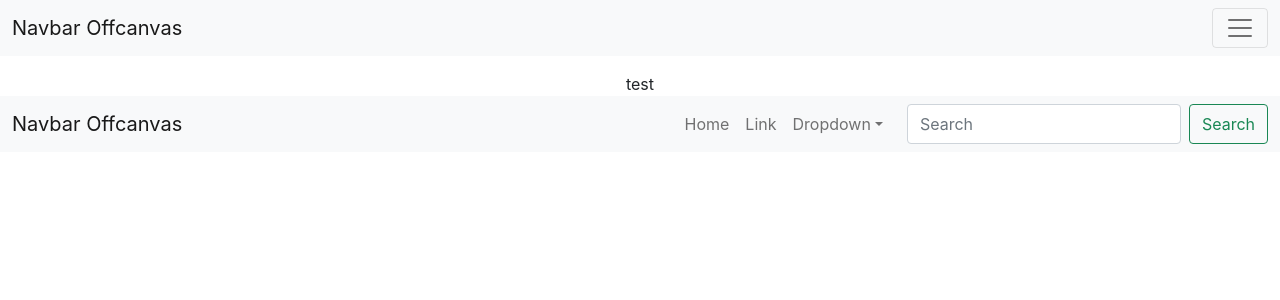
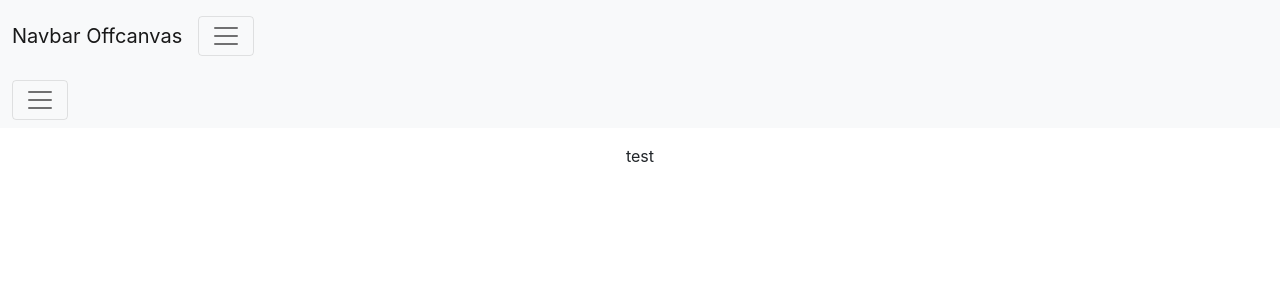
Before and after one commit to MaliaCataleya/CloudComputing, a React (Create React App) app in the folder cloud-computing/: page / in a window 1280 px wide. Shown: the top 300 px of the page. Built offline with nearby package versions, Linux system fonts and the light colour scheme.

Commit message:
change navbar

```diff
--- a/cloud-computing/src/App.js
+++ b/cloud-computing/src/App.js
@@ -1,16 +1,18 @@
 import './App.css';
 import React from "react";
 import MapComponent from "./mapPage/mapComponent"
-import { Dropdown } from 'bootstrap';
 import DropDownComponent from './mapPage/dropDownComponent';
 import RightMenuComponent from './mapPage/rightMenuComponent';
+import { Navbar } from "react-bootstrap"
 
 function App() {
   return (
     <div className="App">
-<RightMenuComponent></RightMenuComponent>
+    <Navbar key={false} bg="light" expand={false} className="mb-3 ">
+      <RightMenuComponent></RightMenuComponent>
+      <DropDownComponent></DropDownComponent>
+    </Navbar>
       <MapComponent></MapComponent>
-      <DropDownComponent></DropDownComponent>
     </div>
   )
 
--- a/cloud-computing/src/mapPage/dropDownComponent.js
+++ b/cloud-computing/src/mapPage/dropDownComponent.js
@@ -1,58 +1,35 @@
 import React from "react";
-import { Navbar, Container, Offcanvas, Nav, NavDropdown, Form, FormControl, Button } from 'react-bootstrap';
+import { Navbar, Container, Offcanvas, NavDropdown, Form, Button, Nav, FormControl } from "react-bootstrap"
 
-function DropDownComponent() {
+function RightMenuComponent() {
   return (
     <>
-  {[false].map((expand) => (
-    <Navbar key={false} bg="light" className="mb-3">
-      <Container fluid>
-        <Navbar.Brand href="#">Navbar Offcanvas</Navbar.Brand>
-        <Navbar.Toggle aria-controls={`offcanvasNavbar-false-${false}`} />
-        <Navbar.Offcanvas
-          id={`offcanvasNavbar-false-${false}`}
-          aria-labelledby={`offcanvasNavbarLabel-false-${false}`}
-          placement="end"
-        >
+      <Container fluid className="">
+        <Navbar.Toggle aria-controls={`offcanvasNavbar`} />
+        <Navbar.Offcanvas id={`offcanvasNavbar`} aria-labelledby={`offcanvasNavbarLabel`} placement="end">
           <Offcanvas.Header closeButton>
-            <Offcanvas.Title id={`offcanvasNavbarLabel-false-${false}`}>
-              Offcanvas
-            </Offcanvas.Title>
+            <Offcanvas.Title id={`offcanvasNavbarLabel`}>Offcanvas</Offcanvas.Title>
           </Offcanvas.Header>
           <Offcanvas.Body>
             <Nav className="justify-content-end flex-grow-1 pe-3">
               <Nav.Link href="#action1">Home</Nav.Link>
               <Nav.Link href="#action2">Link</Nav.Link>
-              <NavDropdown
-                title="Dropdown"
-                id={`offcanvasNavbarDropdown-false-${false}`}
-              >
+              <NavDropdown title="Dropdown" id={`offcanvasNavbarDropdown`}>
                 <NavDropdown.Item href="#action3">Action</NavDropdown.Item>
-                <NavDropdown.Item href="#action4">
-                  Another action
-                </NavDropdown.Item>
+                <NavDropdown.Item href="#action4">Another Action</NavDropdown.Item>
                 <NavDropdown.Divider />
-                <NavDropdown.Item href="#action5">
-                  Something else here
-                </NavDropdown.Item>
+                <NavDropdown.Item href="#action5">Something else here</NavDropdown.Item>
               </NavDropdown>
             </Nav>
             <Form className="d-flex">
-              <FormControl
-                type="search"
-                placeholder="Search"
-                className="me-2"
-                aria-label="Search"
-              />
+              <FormControl type="search" placeholder="Search" className="me-2" aria-label="Search"/>
               <Button variant="outline-success">Search</Button>
             </Form>
           </Offcanvas.Body>
         </Navbar.Offcanvas>
       </Container>
-    </Navbar>
-  ))}
 </>
   );
 }
 
-export default DropDownComponent;
+export default RightMenuComponent;
```
